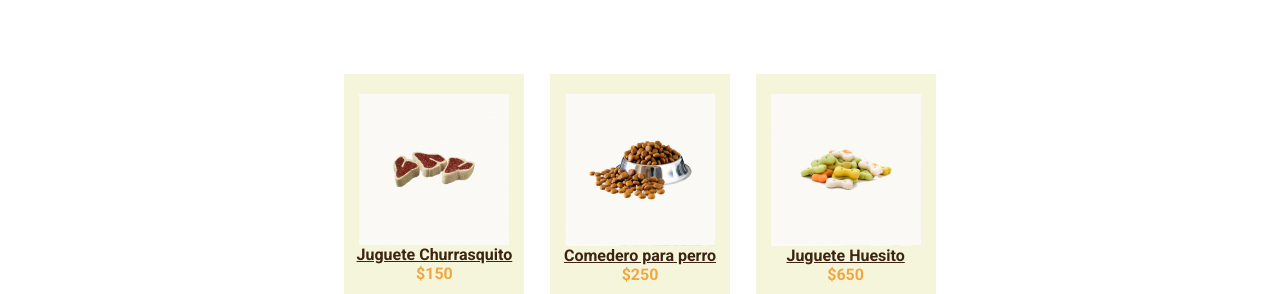
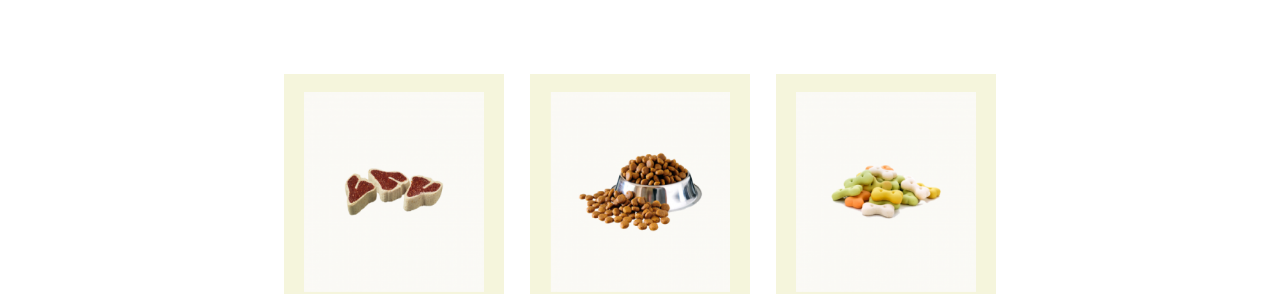
Before and after one commit to Santiagohtoro/petshop-responsive_design, a plain HTML site: page index.html in a window 1280 px wide. Shown: the part 679-973 px from the top of the page. Drawn offline with Linux system fonts and the light colour scheme.

Commit message:
Mejoras -1

```diff
--- a/css/style.css
+++ b/css/style.css
@@ -156,6 +156,7 @@ nav{
 #price{
     color:#F0A83E ;
     font-weight:bolder;
+    margin-top: 10px;
 }
 
 a{
@@ -164,8 +165,8 @@ a{
 }
 
 .p1{
-    width: 180px;
-    height: 230px;
+    width: 220px;
+    height: 300px;
     background-color: #f5f5dc;
     display: flex;
     flex-direction: column;
@@ -174,22 +175,10 @@ a{
     margin: 1%;
 }
 
-.Carne{
-
-    width: 150px;
-    height: 151px;
-}
-
-.croquetas{
-    background-image: url(../img/croquetas.png);
-    width: 150px;
-    height: 152px;
-}
-
-.hueso{
-    background-image: url(../img/premios.png);
-    width: 150px;
-    height: 152px;
+.producto{
+    width: 180px;
+    height: 200px;
+    margin-bottom: 15px;
 }
 
 .ppl{
--- a/index.html
+++ b/index.html
@@ -65,17 +65,17 @@
     </div>
     <div class="ppl">
         <div class="p1">
-            <img class="Carne" src="./img/churrasquito.png">
+            <img class="producto" src="./img/churrasquito.png">
             <a href="#">Juguete Churrasquito</a>
             <p id="price">$150</p>
         </div>
         <div class="p1">
-            <img class="croquetas" src="./img/croquetas.png">
+            <img class="producto" src="./img/croquetas.png">
             <a  href="#">Comedero para perro</a>
             <p id="price">$250</p>
         </div>
         <div class="p1">
-            <img class="hueso" src="./img/premios.png">
+            <img class="producto" src="./img/premios.png">
             <a  href="#">Juguete Huesito</a>
             <p id="price">$650</p>
         </div>
```
